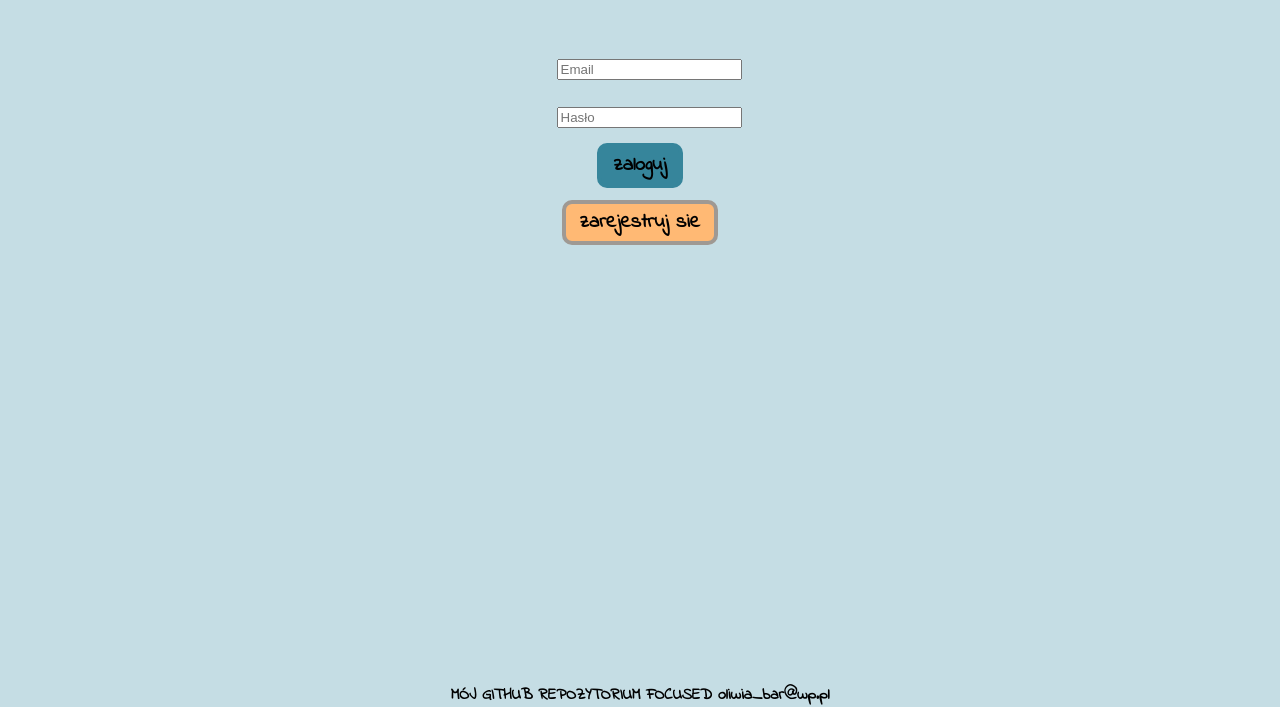
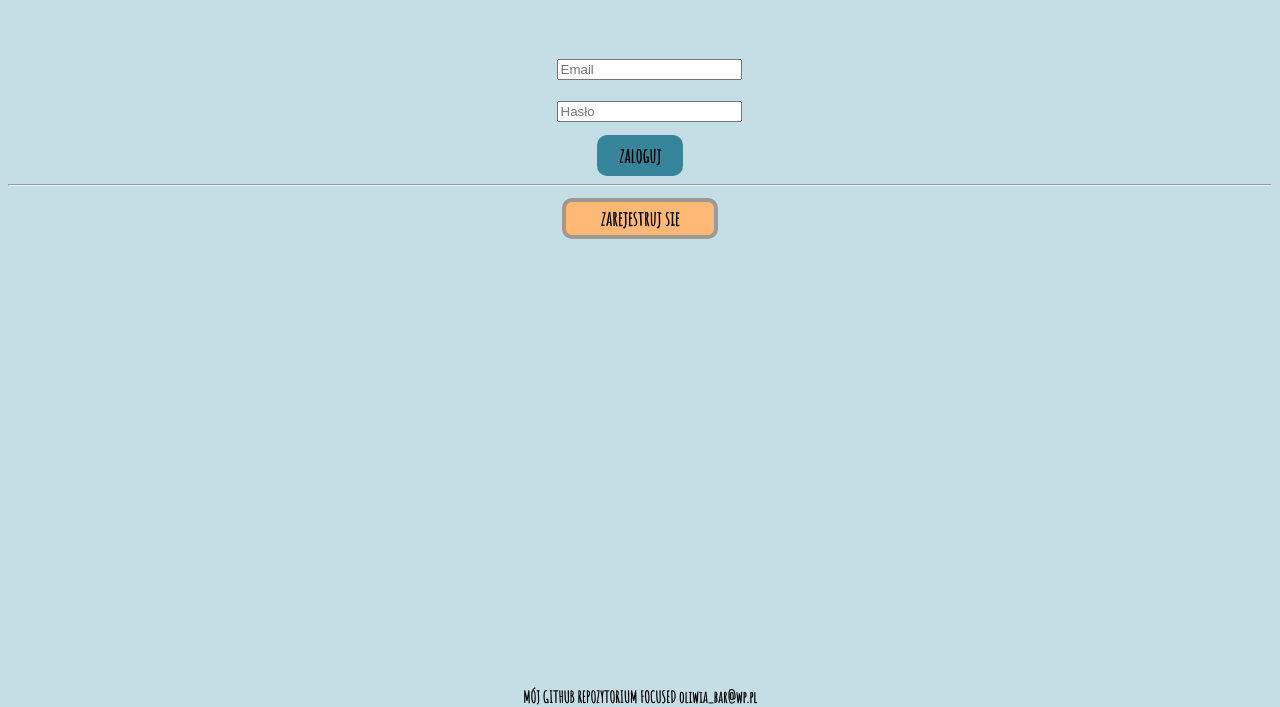
Before and after one commit to AllCoolNicknamesWereTaken/Focused, a plain HTML site: page views/1view.html in a window 1280 px wide. Shown: the part 93-800 px from the top of the page. Drawn offline with Linux system fonts and the light colour scheme.

Commit message:
new font

```diff
--- a/views/1view.html
+++ b/views/1view.html
@@ -7,6 +7,7 @@
      <link href="https://fonts.googleapis.com/css?family=Lobster" rel="stylesheet">
      <link href="https://fonts.googleapis.com/css?family=Indie+Flower" rel="stylesheet">
      <link href="https://fonts.googleapis.com/css?family=Dancing+Script|Lobster" rel="stylesheet">
+      <link href="https://fonts.googleapis.com/css?family=Amatic+SC|Dancing+Script|Lobster" rel="stylesheet">
   </head>
   <body>
     <div class='belt'>
@@ -25,6 +26,7 @@
     <div class="button1">
       zaloguj
     </div>
+    <hr></hr>
     <div class='button2'>
       zarejestruj sie
     </div>
--- a/views/main.css
+++ b/views/main.css
@@ -34,9 +34,9 @@ body {
   text-align: center;
   align-items: center;
   font-weight: bold;
-  font-family: 'Indie Flower', cursive;
-
-
+  font-family: 'Lobster', cursive;
+  font-family: 'Dancing Script', cursive;
+  font-family: 'Amatic SC', cursive;
 }
 .Logowanie {
   margin-top: 3%;
@@ -75,4 +75,5 @@ body {
 }
 .footerObj {
   display: inline;
+
 }
```
